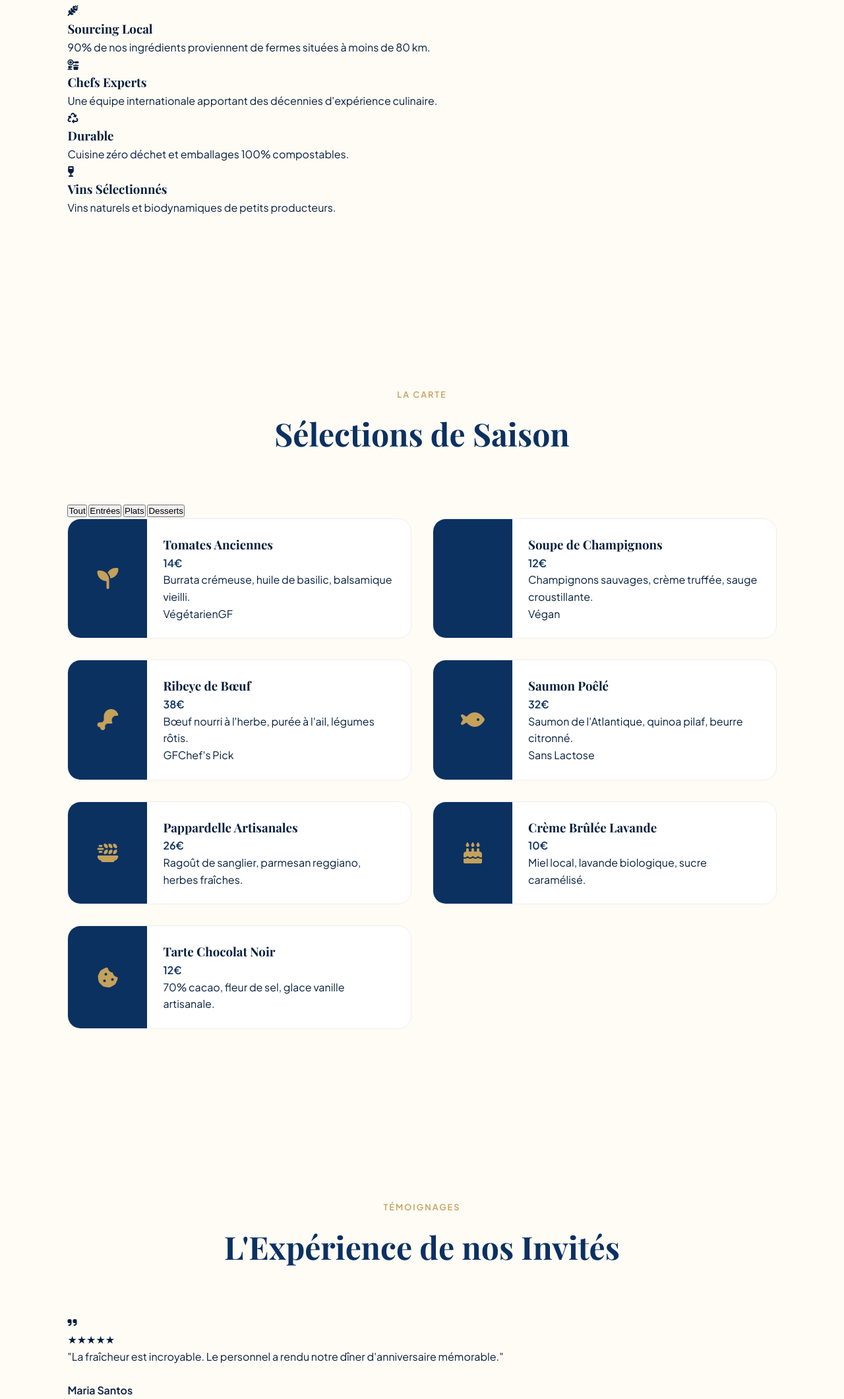
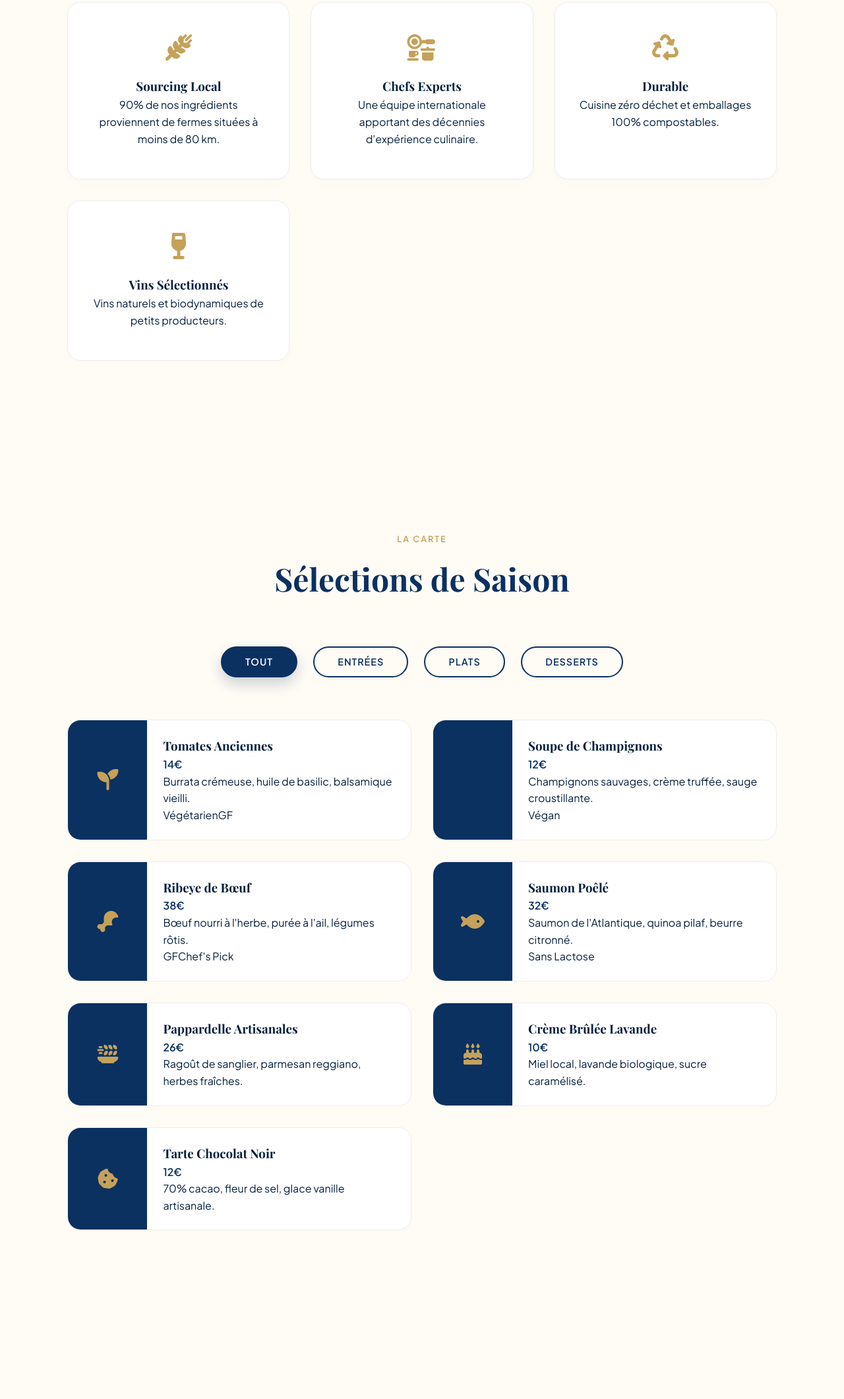
Before and after one commit to kakoo20/maison-l-opera, a plain HTML site: page index.html in a window 1280 px wide. Shown: the part 1181-3302 px from the top of the page at 66% size. Drawn offline with nearby package versions, Linux system fonts and the light colour scheme.

Commit message:
Add files via upload

```diff
--- a/index.html
+++ b/index.html
@@ -88,6 +88,153 @@
 
         .footer-grid { grid-template-columns: 1fr; gap: 2rem; text-align: center; }
     }
+
+    /* Rétablit les boîtes (cards) pour la section "Pourquoi Nous Choisir" */
+.features-grid {
+    display: grid;
+    grid-template-columns: repeat(auto-fit, minmax(250px, 1fr));
+    gap: 2rem;
+}
+
+.feature-card {
+    background: white;
+    padding: 3rem 2rem;
+    border-radius: 20px;
+    text-align: center;
+    transition: 0.4s;
+    border: 1px solid #eee;
+    display: flex;
+    flex-direction: column;
+    align-items: center;
+    box-shadow: 0 4px 15px rgba(0,0,0,0.02);
+}
+
+.feature-card:hover {
+    transform: translateY(-10px);
+    box-shadow: 0 20px 40px rgba(0,0,0,0.05);
+}
+
+.feature-icon {
+    font-size: 2.5rem;
+    color: var(--gold);
+    margin-bottom: 1.5rem;
+}
+
+/* Assure que sur mobile elles s'empilent mais restent des boîtes */
+@media (max-width: 768px) {
+    .features-grid {
+        grid-template-columns: 1fr;
+        gap: 1.5rem;
+    }
+
+    .feature-card {
+        padding: 2rem;
+    }
+}
+
+/* --- RÉTABLIT LE STYLE MODERNE DES BOUTONS DU MENU --- */
+
+        .menu-tabs {
+            display: flex;
+            justify-content: center;
+            gap: 1.5rem;
+            margin-bottom: 4rem;
+            flex-wrap: wrap; /* Pour que ça passe sur plusieurs lignes sur petit téléphone */
+        }
+
+        .tab-btn {
+            padding: 0.8rem 2.2rem;
+            border-radius: 50px;
+            border: 2px solid var(--opera-blue);
+            background: transparent;
+            color: var(--opera-blue);
+            cursor: pointer;
+            font-weight: 700;
+            font-family: 'Plus Jakarta Sans', sans-serif;
+            font-size: 0.9rem;
+            text-transform: uppercase;
+            letter-spacing: 1px;
+            transition: all 0.4s cubic-bezier(0.4, 0, 0.2, 1);
+        }
+
+        .tab-btn:hover {
+            background: rgba(11, 49, 97, 0.05);
+            transform: translateY(-2px);
+        }
+
+        .tab-btn.active {
+            background: var(--opera-blue);
+            color: white;
+            box-shadow: 0 10px 20px rgba(11, 49, 97, 0.2);
+        }
+
+        @media (max-width: 600px) {
+            .menu-tabs { gap: 0.8rem; }
+            .tab-btn {
+                padding: 0.6rem 1.2rem;
+                font-size: 0.75rem;
+            }
+        }
+
+        /* --- RÉTABLIT LES CARTES DE TÉMOIGNAGES (REVIEWS) --- */
+
+        .testimonials-grid {
+            display: grid;
+            grid-template-columns: repeat(auto-fit, minmax(300px, 1fr));
+            gap: 2rem;
+            margin-top: 2rem;
+        }
+
+        .testi-card {
+            background: white;
+            padding: 2.5rem;
+            border-radius: 20px;
+            position: relative;
+            border-bottom: 4px solid var(--gold);
+            box-shadow: 0 10px 30px rgba(0,0,0,0.05);
+            transition: transform 0.3s ease;
+        }
+
+        .testi-card:hover {
+            transform: translateY(-5px);
+        }
+
+        .testi-card i.fa-quote-right {
+            position: absolute;
+            top: 20px;
+            right: 20px;
+            color: rgba(197, 161, 90, 0.1); /* Or très léger */
+            font-size: 2.5rem;
+        }
+
+        .stars {
+            color: var(--gold);
+            margin-bottom: 1.2rem;
+            font-size: 0.9rem;
+            letter-spacing: 2px;
+        }
+
+        .testi-card p {
+            font-style: italic;
+            color: var(--text-gray);
+            margin-bottom: 1.5rem;
+        }
+
+        .testi-card strong {
+            color: var(--opera-blue);
+            font-family: 'Playfair Display', serif;
+            font-size: 1.1rem;
+        }
+
+        /* Adaptation mobile pour les avis */
+        @media (max-width: 768px) {
+            .testimonials-grid {
+                grid-template-columns: 1fr !important;
+            }
+            .testi-card {
+                padding: 1.8rem;
+            }
+        }
 </style>
 </head>
 <body>
```
